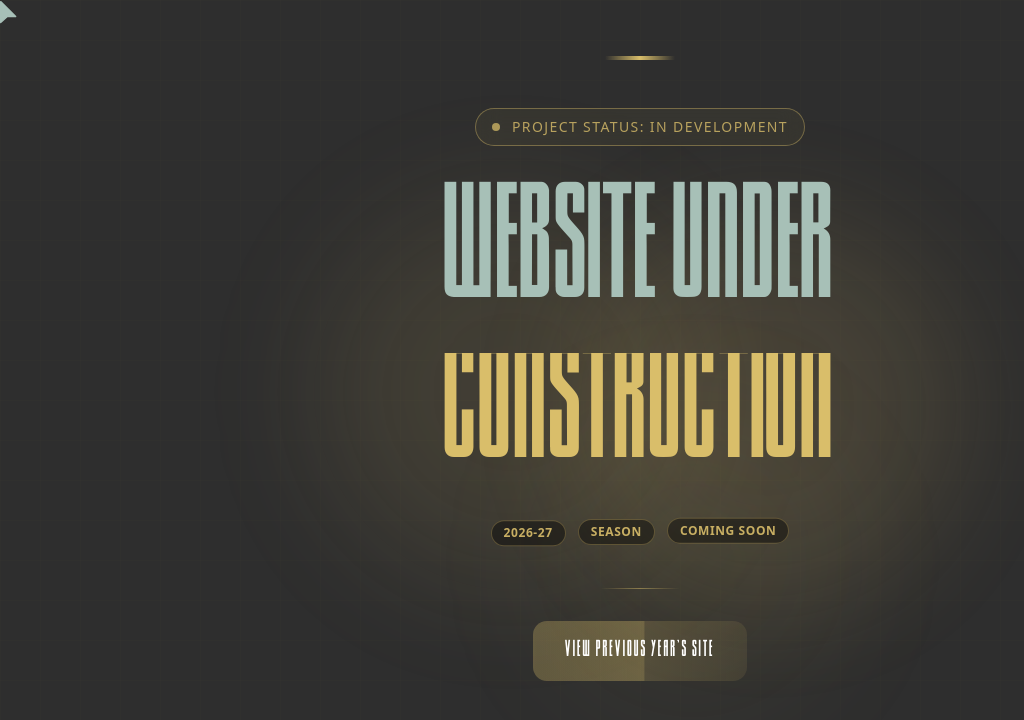
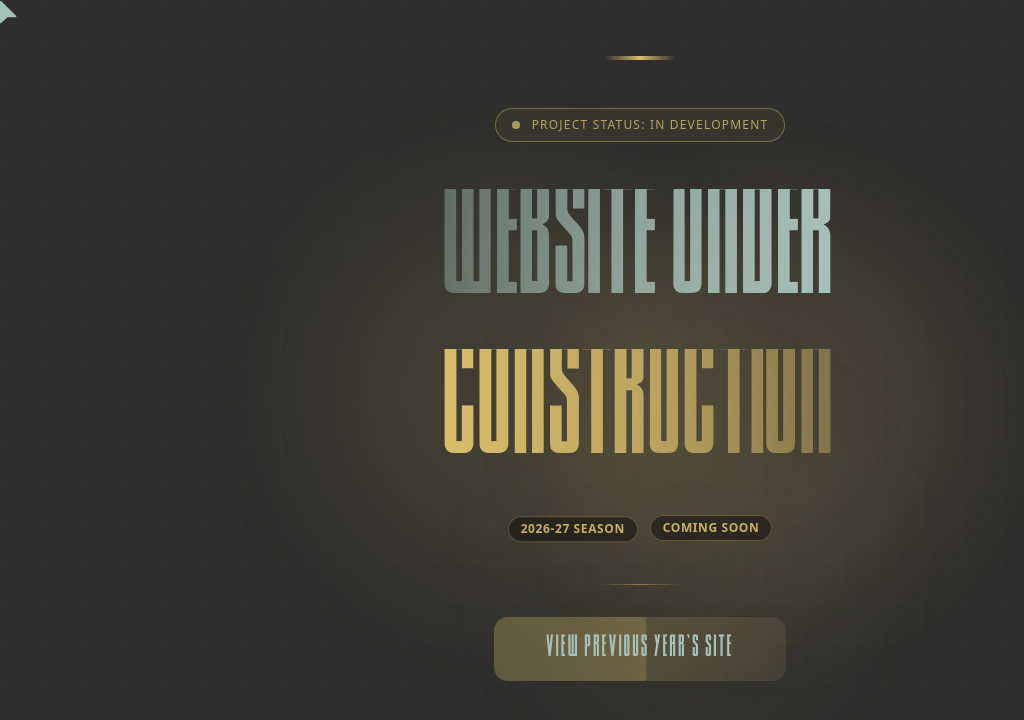
Before and after one commit to MeanCatStudio/HackTheRidge2026, a Next.js app: page / in a window 1280 px wide. Shown: the top 720 px of the page, without its empty margins (0-1024 px from the left). Built offline with nearby package versions, Linux system fonts and the light colour scheme.

Commit message:
Hopefully fixed bug?

```diff
--- a/src/app/page.tsx
+++ b/src/app/page.tsx
@@ -93,7 +93,7 @@ export default function Home() {
           >
             <div className="inline-flex items-center gap-3 px-4 py-2 rounded-full border border-[#D9BE6A]/40 bg-[#D9BE6A]/5 backdrop-blur-md">
               <div className="w-2 h-2 rounded-full bg-[#D9BE6A] animate-pulse" />
-              <span className="text-sm uppercase tracking-widest text-[#D9BE6A]/80 font-medium">Project Status: In Development</span>
+              <span className="text-xs uppercase tracking-widest text-[#D9BE6A]/80 font-medium">Project Status: In Development</span>
             </div>
           </motion.div>
 
@@ -104,10 +104,12 @@ export default function Home() {
             transition={{ duration: 0.9, delay: 0.1 }}
             className="mb-6"
           >
-            <h1 className="text-7xl sm:text-8xl md:text-8xl lg:text-9xl font-bold text-[#A7C0B7] leading-tight tracking-tight" style={{ fontFamily: 'Sacco, Arial, sans-serif' }}>
-              Website Under
+            <h1 className="lg:ext-7xl text-8xl md:text-8xl lg:text-9xl font-bold text-[#A7C0B7] leading-tight tracking-tight" style={{ fontFamily: 'Sacco, Arial, sans-serif' }}>
+              <span className="bg-gradient-to-r from-[#A7C1BA]/40 via-[#A7C1BA]/80 to-[#A7C1BA] bg-clip-text text-transparent">
+                Website Under
+              </span>
               <br />
-              <span className="bg-gradient-to-r from-[#D9BE6A] via-[#D9BE6A] to-[#D9BE6A] bg-clip-text text-transparent">
+              <span className="bg-gradient-to-r from-[#D9BE6A] via-[#D9BE6A]/80 to-[#D9BE6A]/40 bg-clip-text text-transparent">
                 Construction
               </span>
             </h1>
@@ -120,7 +122,7 @@ export default function Home() {
             transition={{ duration: 0.8, delay: 0.2 }}
             className="flex flex-wrap justify-center gap-2 sm:gap-3 mb-6 sm:mb-10"
           >
-            {['2026-27', 'Season', 'Coming Soon'].map((badge, i) => (
+            {['2026-27 Season', 'Coming Soon'].map((badge, i) => (
               <motion.div
                 key={badge}
                 animate={{ y: [0, -5, 0] }}
@@ -169,8 +171,8 @@ export default function Home() {
               />
 
               {/* Content */}
-              <div className="relative z-10 flex items-center justify-center gap-3">
-                <span className="text-white">View Previous Year's Site</span>
+              <div className="relative z-10 flex items-center justify-center gap-3 px-5">
+                <span className="text-[#A7C1BA] md:text-2xl text-lg">View Previous Year's Site</span>
               </div>
 
               {/* Border glow */}
```
